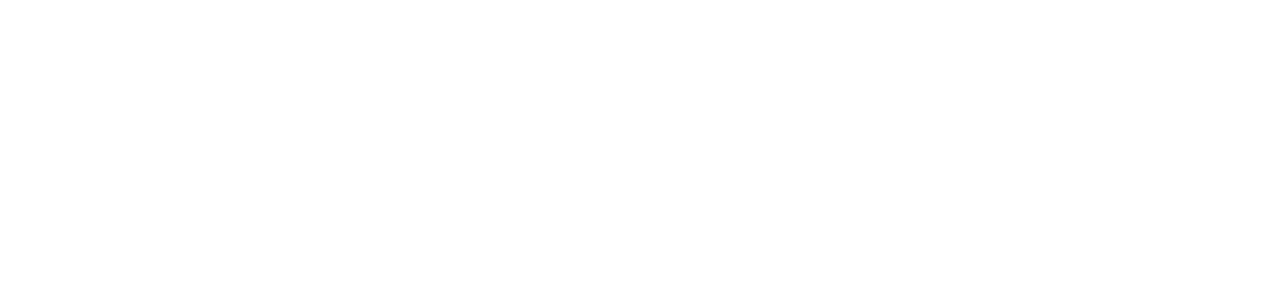
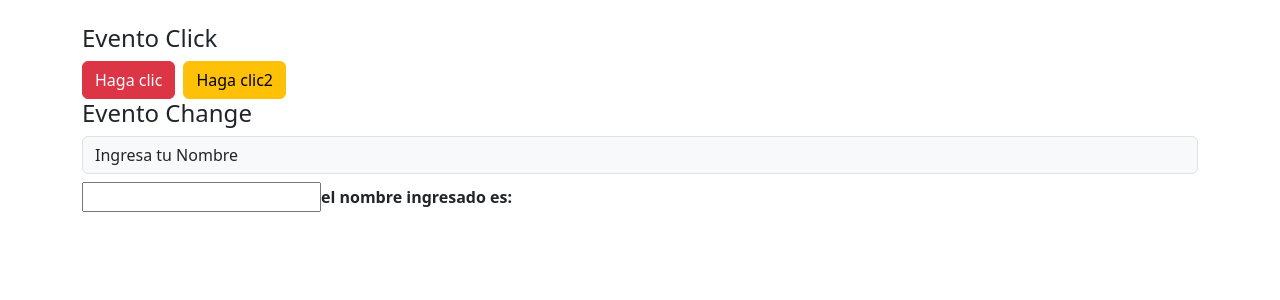
Before and after one commit to williamgl3/fundamentosBasico, a Vue app: page / in a window 1280 px wide. Shown: the top 300 px of the page. Built offline with nearby package versions, Linux system fonts and the light colour scheme.

Commit message:
uso de eventos con data

```diff
--- a/src/App.vue
+++ b/src/App.vue
@@ -1,9 +1,12 @@
 <script setup>
+import Eventos from './components/Eventos/eventos.vue';
+
 // import Principal from './components/Principal.vue';
 // import vFor from './components/v-for.vue';
 // import recorrido from './components/recorrido.vue';
 // import horario from './components/horario.vue';
 // import padre from './components/props/padre.vue';
+import eventos from './components/Eventos/eventos.vue';
 </script>
 
 <template>
@@ -11,7 +14,7 @@
    <!-- <recorrido/>
    <horario/> -->
 <!-- <padre/> -->
-
+<eventos/>
 </template>
 
 <style scoped>
--- a/src/components/Eventos/eventos.vue
+++ b/src/components/Eventos/eventos.vue
@@ -1,13 +1,44 @@
-<template lang="">
-    <div>
+<template >
+    <div class="container">
+        <div class="row mt-4">
+            <div>
+                <h4>Evento Click</h4>
+                <button @click="clic" class="btn btn-danger" type="button">Haga clic</button>
+                <button @click="soyboton" class="btn btn-warning mx-2" type="button">Haga clic2</button>
+            </div>
+            <div>
+                <h4>Evento Change</h4>
+                <label class="input-group-text" for="">Ingresa tu Nombre</label>
+                <input class="from-control mt-2" type="text" id="nombre" @change="nombreE">
+                <strong>el nombre ingresado es: {{ nombre }}</strong>
+            </div>
+
+        </div>
 
     </div>
 </template>
 <script>
 export default {
+    data() {
+        return{
+            nombre: ''
+        }
+    },
+    methods: {
+        clic(){
+            alert("gracias por darle clic")
+        },
+        soyboton(){
+            alert("soy un boton")
+        },
+        nombreE(event){
+            this.nombre = event.target.value
+        }
+
+    },
 
 }
 </script>
-<style lang="">
+<style >
 
 </style>
```
